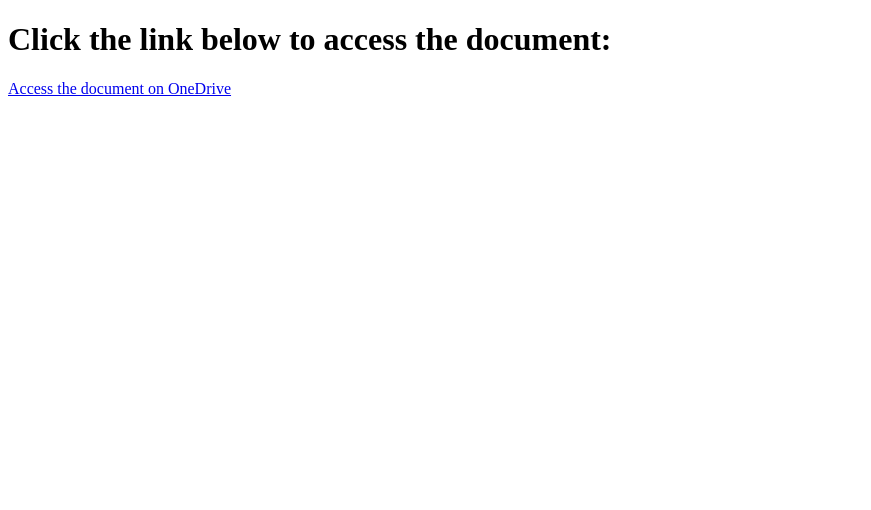
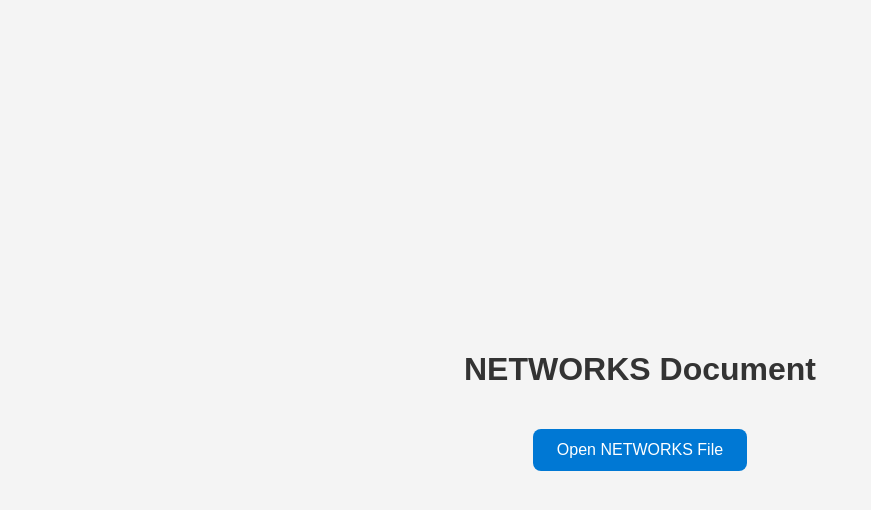
Before and after one commit to Lethinkj/structure, a plain HTML site: page index.html in a window 1280 px wide. Shown: the whole page, without its empty margins (0-871 px from the left). Drawn offline with Linux system fonts and the light colour scheme.

Commit message:
Update index.html

```diff
--- a/index.html
+++ b/index.html
@@ -1,12 +1,41 @@
 <!DOCTYPE html>
 <html lang="en">
 <head>
-    <meta charset="UTF-8">
-    <meta name="viewport" content="width=device-width, initial-scale=1.0">
-    <title>Link to OneDrive</title>
+  <meta charset="UTF-8">
+  <title>NETWORKS</title>
+  <style>
+    body {
+      font-family: Arial, sans-serif;
+      background: #f4f4f4;
+      display: flex;
+      flex-direction: column;
+      align-items: center;
+      justify-content: center;
+      height: 100vh;
+      margin: 0;
+    }
+    h1 {
+      color: #333;
+    }
+    a.button {
+      display: inline-block;
+      padding: 12px 24px;
+      margin-top: 20px;
+      font-size: 16px;
+      text-decoration: none;
+      color: white;
+      background-color: #0078d4;
+      border-radius: 8px;
+    }
+    a.button:hover {
+      background-color: #005a9e;
+    }
+  </style>
 </head>
 <body>
-    <h1>Click the link below to access the document:</h1>
-    <a href="https://1drv.ms/w/c/b9a7daae4600ca0b/EekltsEmCURMs5cAwxpsjyEBNb5QImmpso_uxzyw9XohGQ" target="_blank">Access the document on OneDrive</a>
+  <h1>NETWORKS Document</h1>
+  <a class="button" href="https://1drv.ms/b/c/a5102f6bd6dff268/EWw8V5uRHrdGn_L9DKeM5FEB8XuFPinps1XDPtyNiVJ_HA" target="_blank">
+    Open NETWORKS File
+  </a>
 </body>
 </html>
```
